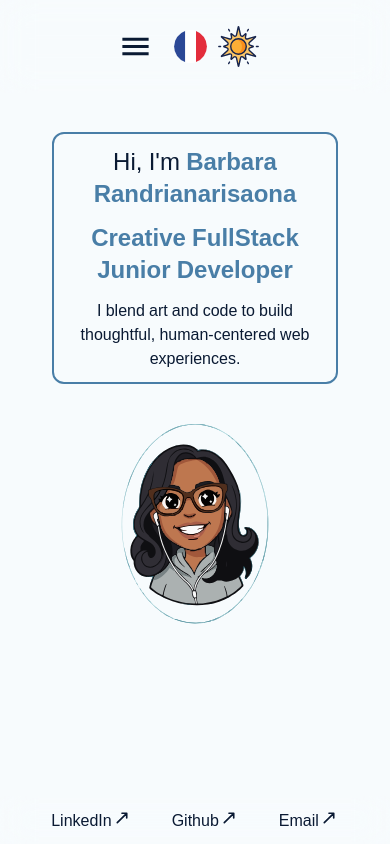
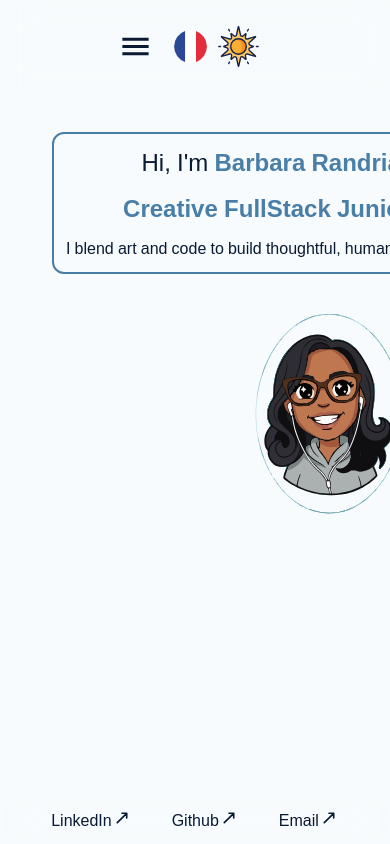
Before and after one commit to BabaxRhb/portfolio, a React (Vite) app: page /home in a window 390 px wide. Built offline with nearby package versions, Linux system fonts and the light colour scheme.

Commit message:
add: Animation for the home page, not responsive yet

```diff
--- a/src/index.css
+++ b/src/index.css
@@ -84,3 +84,27 @@
   --accent-light: #6EA6D1;
   --accent-dark: #46779C;
 }
+
+.animate-text {
+  overflow: hidden;
+  border-right: 2px solid var(--accent);
+  animation: typing 2s;
+  animation-fill-mode: forwards;
+  white-space: nowrap;
+  opacity: 0;
+  display: inline-block;
+  line-height: 1.4;
+}
+
+@keyframes typing {
+  from {
+    width: 0%;
+    border-right-color: var(--accent);
+    opacity: 0;
+  }
+  to {
+    width: 100%;
+    border-right-color: transparent;
+    opacity: 1;
+  }
+}
--- a/src/shared/components/typography/CustomText.tsx
+++ b/src/shared/components/typography/CustomText.tsx
@@ -1,8 +1,12 @@
+import type { CSSProperties } from 'react';
+
 interface TextProps {
     variant?: string;
     children: React.ReactNode;
     textColor?: string;
     textWeight?: string;
+    addClass?: string;
+    style?: CSSProperties;
 }
 
 const textColors = {
@@ -26,25 +30,25 @@ const textWeights = {
     black : 'font-black',
 }
 
-const CustomText = ({ variant = 'def', children, textColor, textWeight }: TextProps) => {
+const CustomText = ({ variant = 'def', children, textColor, textWeight, addClass, style }: TextProps) => {
 
     const textColorClass = textColors[textColor as keyof typeof textColors] || 'text-text';
     const textWeightClass = textWeights[textWeight as keyof typeof textWeight] || 'text-normal';
-    const defaultStyle = 'text-center';
+    const defaultStyle = 'text-center' + ' ' + addClass;
 
     switch (variant) {
         case 'h1':
-            return <h1 className={`${defaultStyle} ${textColorClass} ${textWeightClass} text-6xl text-text`}>{children}</h1>;
+            return <h1 style={style} className={`${defaultStyle} ${textColorClass} ${textWeightClass} text-6xl text-text`}>{children}</h1>;
         case 'h2':
-            return <h2 className={`${defaultStyle} ${textColorClass} ${textWeightClass} text-3xl`}>{children}</h2>;
+            return <h2 style={style} className={`${defaultStyle} ${textColorClass} ${textWeightClass} text-3xl`}>{children}</h2>;
         case 'h3':
-            return <h3 className={`${defaultStyle} ${textColorClass} ${textWeightClass} text-2xl`}>{children}</h3>;
+            return <h3 style={style} className={`${defaultStyle} ${textColorClass} ${textWeightClass} text-2xl`}>{children}</h3>;
         case 'h4':
-            return <h4 className={`${defaultStyle} ${textColorClass} ${textWeightClass} text-xl`}>{children}</h4>;
+            return <h4 style={style} className={`${defaultStyle} ${textColorClass} ${textWeightClass} text-xl`}>{children}</h4>;
         case 'p':
-            return <p className={`${defaultStyle} ${textColorClass} ${textWeightClass} text-base`}>{children}</p>;
+            return <p style={style} className={`${defaultStyle} ${textColorClass} ${textWeightClass} text-base`}>{children}</p>;
         default:
-            return <p className={`${defaultStyle} ${textColorClass} ${textWeightClass} text-base`}>{children}</p>;
+            return <p style={style} className={`${defaultStyle} ${textColorClass} ${textWeightClass} text-base`}>{children}</p>;
     }
 }
 
--- a/src/shared/components/typography/MarkdownText.tsx
+++ b/src/shared/components/typography/MarkdownText.tsx
@@ -1,11 +1,17 @@
+import type { CSSProperties } from 'react';
 import CustomText from "./CustomText";
 
-const MarkDownText = ({children, wrapper} : { children : string, wrapper : string }) => {
+const MarkDownText = ({children, wrapper, addClass, style} :
+	{ children : string,
+		wrapper : string,
+		addClass?: string,
+		style?: CSSProperties
+	}) => {
 
 	const splittedText = children.match(/\*\*[^\*]+\*\*|[^\*]+/g)
 
 	return (
-		<CustomText variant={wrapper}>
+		<CustomText variant={wrapper} addClass={addClass} style={style}>
 		{
 			splittedText && splittedText.map((unitText, index) => {
 				if (unitText.includes("**"))
--- a/src/shared/pages/Home.tsx
+++ b/src/shared/pages/Home.tsx
@@ -12,9 +12,9 @@ const Home = () => {
     return (
         <Container spacing={10} direction="column">
             <div className="flex flex-col gap-3 border-2 border-accent phone:p-5 p-3 rounded-xl">
-                <MarkDownText wrapper='h3'>{t("home.hello")}</MarkDownText>
-                <MarkDownText wrapper='h3'>{t("home.subtitle")}</MarkDownText>
-                <CustomText variant='p'>{t("home.body")}</CustomText>
+                <MarkDownText wrapper='h3' addClass="animate-text" style={{ animationDelay: '0s' }}>{t("home.hello")}</MarkDownText>
+                <MarkDownText wrapper='h3' addClass="animate-text" style={{ animationDelay: '1s' }}>{t("home.subtitle")}</MarkDownText>
+                <CustomText variant='p' addClass="animate-text" style={{ animationDelay: '2s' }}>{t("home.body")}</CustomText>
             </div>
             <svg className="phone:w-75 phone:h-75 w-50 h-50">
                 <Avatar />
```
Also changed, not shown: index.html (indentation only).
